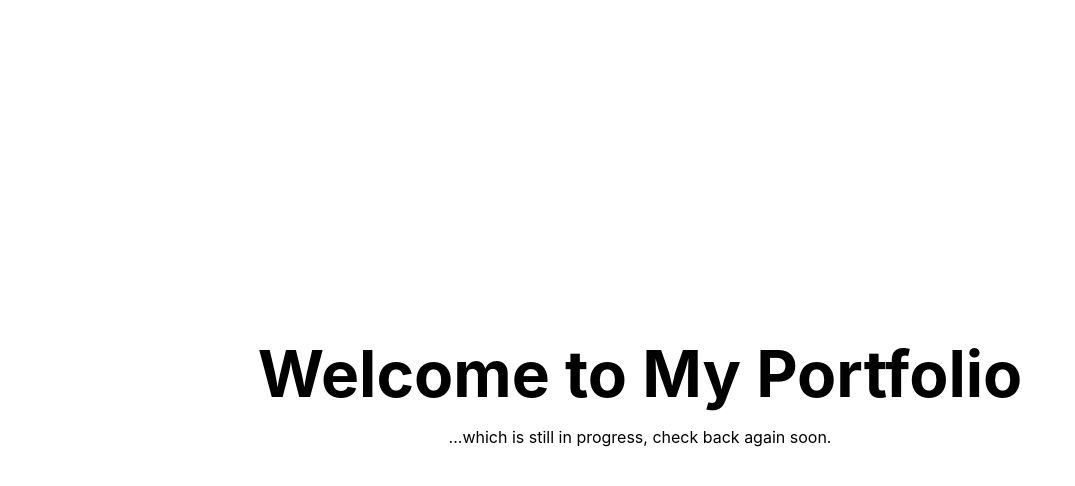
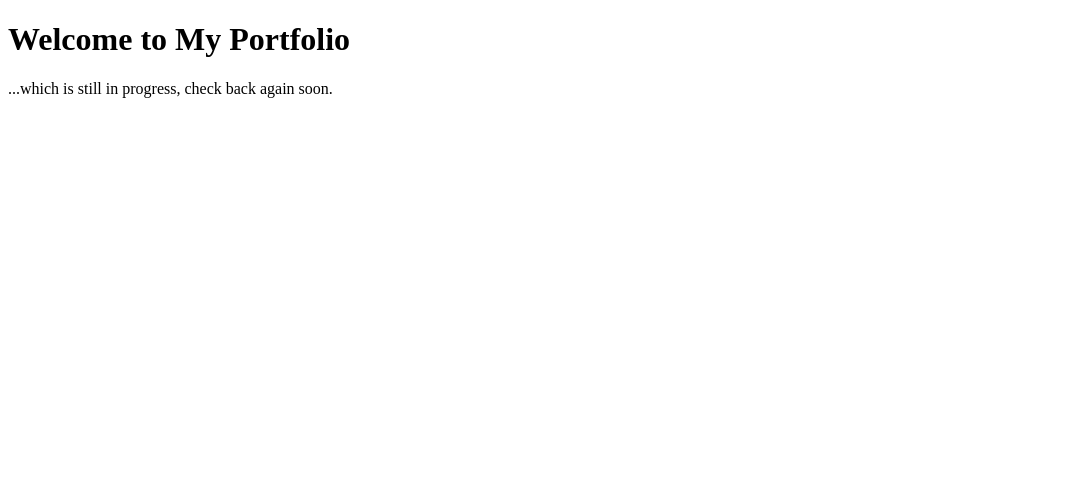
Before and after one commit to ezraRubio/portfolio-site, a Next.js app: page / in a window 1280 px wide. Shown: the top 486 px of the page, without its empty margins (0-1075 px from the left). Built offline with nearby package versions, Linux system fonts and the light colour scheme.

Commit message:
migrated to app dir

```diff
--- a/next.config.js
+++ b/next.config.js
@@ -1,6 +1,9 @@
 /** @type {import('next').NextConfig} */
 const nextConfig = {
   reactStrictMode: true,
+  experimental: {
+    appDir: true,
+  },
 }
 
 module.exports = nextConfig
--- a/pages/_app.js
+++ /dev/null
@@ -1,7 +0,0 @@
-import '../styles/globals.css'
-
-function MyApp({ Component, pageProps }) {
-  return <Component {...pageProps} />
-}
-
-export default MyApp
--- /dev/null
+++ b/src/app/layout.tsx
@@ -0,0 +1,19 @@
+import React from 'react';
+
+export default function RootLayout({
+  children,
+}: {
+  children: React.ReactNode
+}) {
+
+  return (
+    <html lang="en">
+      {/*
+        <head /> will contain the components returned by the nearest parent
+        head.tsx. Find out more at https://beta.nextjs.org/docs/api-reference/file-conventions/head
+      */}
+      <head />
+          <body>{children}</body>
+    </html>
+  )
+}
--- a/pages/index.js
+++ b/src/app/page.tsx
@@ -1,17 +1,17 @@
+import React from "react";
 import Head from "next/head";
-import styles from "../styles/Home.module.css";
 
 export default function Home() {
   return (
-    <div className={styles.container}>
+    <div className="">
       <Head>
         <title>Ezra Rubio : Developer</title>
         <meta name="description" content="Ezra's portfolio" />
         <link rel="icon" href="/favicon.ico" />
       </Head>
 
-      <main className={styles.main}>
-        <h1 className={styles.title}>Welcome to My Portfolio</h1>
+      <main className="">
+        <h1 className="">Welcome to My Portfolio</h1>
         <p>...which is still in progress, check back again soon.</p>
       </main>
     </div>
--- a/styles/Home.module.css
+++ /dev/null
@@ -1,116 +0,0 @@
-.container {
-  padding: 0 2rem;
-}
-
-.main {
-  min-height: 100vh;
-  padding: 4rem 0;
-  flex: 1;
-  display: flex;
-  flex-direction: column;
-  justify-content: center;
-  align-items: center;
-}
-
-.footer {
-  display: flex;
-  flex: 1;
-  padding: 2rem 0;
-  border-top: 1px solid #eaeaea;
-  justify-content: center;
-  align-items: center;
-}
-
-.footer a {
-  display: flex;
-  justify-content: center;
-  align-items: center;
-  flex-grow: 1;
-}
-
-.title a {
-  color: #0070f3;
-  text-decoration: none;
-}
-
-.title a:hover,
-.title a:focus,
-.title a:active {
-  text-decoration: underline;
-}
-
-.title {
-  margin: 0;
-  line-height: 1.15;
-  font-size: 4rem;
-}
-
-.title,
-.description {
-  text-align: center;
-}
-
-.description {
-  margin: 4rem 0;
-  line-height: 1.5;
-  font-size: 1.5rem;
-}
-
-.code {
-  background: #fafafa;
-  border-radius: 5px;
-  padding: 0.75rem;
-  font-size: 1.1rem;
-  font-family: Menlo, Monaco, Lucida Console, Liberation Mono, DejaVu Sans Mono,
-    Bitstream Vera Sans Mono, Courier New, monospace;
-}
-
-.grid {
-  display: flex;
-  align-items: center;
-  justify-content: center;
-  flex-wrap: wrap;
-  max-width: 800px;
-}
-
-.card {
-  margin: 1rem;
-  padding: 1.5rem;
-  text-align: left;
-  color: inherit;
-  text-decoration: none;
-  border: 1px solid #eaeaea;
-  border-radius: 10px;
-  transition: color 0.15s ease, border-color 0.15s ease;
-  max-width: 300px;
-}
-
-.card:hover,
-.card:focus,
-.card:active {
-  color: #0070f3;
-  border-color: #0070f3;
-}
-
-.card h2 {
-  margin: 0 0 1rem 0;
-  font-size: 1.5rem;
-}
-
-.card p {
-  margin: 0;
-  font-size: 1.25rem;
-  line-height: 1.5;
-}
-
-.logo {
-  height: 1em;
-  margin-left: 0.5rem;
-}
-
-@media (max-width: 600px) {
-  .grid {
-    width: 100%;
-    flex-direction: column;
-  }
-}
--- a/styles/globals.css
+++ /dev/null
@@ -1,16 +0,0 @@
-html,
-body {
-  padding: 0;
-  margin: 0;
-  font-family: -apple-system, BlinkMacSystemFont, Segoe UI, Roboto, Oxygen,
-    Ubuntu, Cantarell, Fira Sans, Droid Sans, Helvetica Neue, sans-serif;
-}
-
-a {
-  color: inherit;
-  text-decoration: none;
-}
-
-* {
-  box-sizing: border-box;
-}
```
Also changed, not shown: package.json (+10 -7 lines), src/app/head.tsx (added, +9 -0 lines), tsconfig.json (added, +36 -0 lines), next-env.d.ts (added), src/pages/api/hello.js (renamed from pages/api/hello.js), 1 other file (tests, documents, lock files or other folders).
